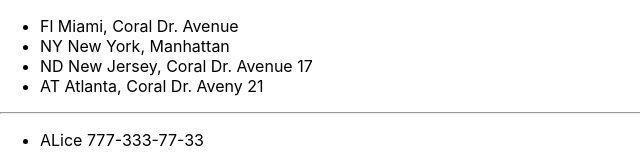
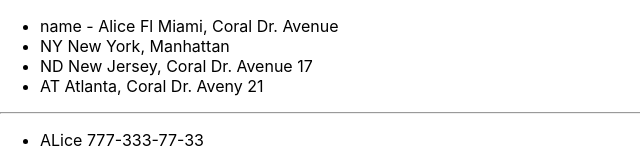
Before and after one commit to Nosov-Pavel/react-app-aject, a React (Create React App) app: page / in a window 1280 px wide. Shown: the top 152 px of the page, without its empty margins (0-640 px from the left). Built offline with nearby package versions, Linux system fonts and the light colour scheme.

Commit message:
address+name

```diff
--- a/src/App.js
+++ b/src/App.js
@@ -3,6 +3,7 @@
     const address = [
         {
             id: '1.1',
+            title: 'name - Alice',
             state : 'Fl',
             city : 'Miami',
             street : 'Coral Dr. Avenue',
@@ -48,12 +49,10 @@
             title: 'Jim',
             phone: '777-333-37-33'
         }];
-
-
     return (
         <div>
             <ul>
-                {address.map(el => <li key={el.id}> {el.state} {el.city}, {el.street}</li>)}
+                {address.map(el => <li key={el.id}> {el.title} {el.state} {el.city}, {el.street}</li>)}
             </ul>
             <hr/>
             <ul>
```
